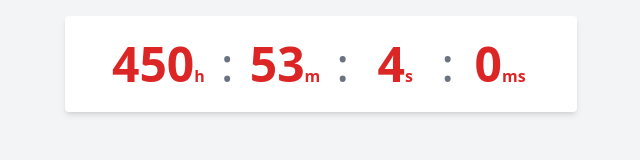
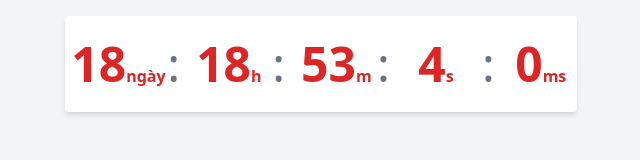
Before and after one commit to fdrbahamit/time_love, a plain HTML site: page time-code.html in a window 1280 px wide. Shown: the whole page, without its empty margins (319-959 px from the left). Drawn offline with nearby package versions, Linux system fonts and the light colour scheme.

Commit message:
date update

```diff
--- a/time-code.html
+++ b/time-code.html
@@ -2,13 +2,22 @@
 <html lang="vi">
 <head>
   <meta charset="UTF-8" />
-  <title>CMS . VM </title>
+  <title>Countdown theo ngày</title>
   <script src="https://unpkg.com/vue@3/dist/vue.global.prod.js"></script>
   <script src="https://cdn.tailwindcss.com"></script>
 </head>
 <body class="bg-gray-100 p-4">
   <div id="app" class="max-w-lg mx-auto bg-white p-6 rounded shadow-md text-center">
     <div class="flex items-center justify-center gap-4 text-5xl font-bold text-red-600">
+      <!-- Ngày -->
+      <div class="min-w-[80px]">
+        <span>{{ days }}</span>
+        <span class="text-base">ngày</span>
+      </div>
+
+      <!-- Dấu : -->
+      <div class="font-normal text-gray-500">:</div>
+
       <!-- Giờ -->
       <div class="min-w-[60px]">
         <span>{{ hours }}</span>
@@ -49,8 +58,11 @@
 
     createApp({
       setup() {
+        // Thay đổi mốc thời gian ở đây
         const endDateTime = new Date("2025-03-22T00:00:00");
 
+        // Khai báo biến phản ứng
+        const days = ref(0);
         const hours = ref(0);
         const minutes = ref(0);
         const seconds = ref(0);
@@ -62,6 +74,7 @@
 
           // Nếu đã qua mốc end
           if (remain <= 0) {
+            days.value = 0;
             hours.value = 0;
             minutes.value = 0;
             seconds.value = 0;
@@ -69,27 +82,38 @@
             return;
           }
 
-          // Tính toán hours, minutes, seconds, ms
+          // Tính toán days, hours, minutes, seconds, ms
           let tmp = remain;
-          hours.value = Math.floor(tmp / 3600000);   // 1h = 3600000 ms
+
+          // 1 ngày = 86400000 ms
+          days.value = Math.floor(tmp / 86400000);
+          tmp = tmp % 86400000;
+
+          // 1 giờ = 3600000 ms
+          hours.value = Math.floor(tmp / 3600000);
           tmp = tmp % 3600000;
 
-          minutes.value = Math.floor(tmp / 60000);   // 1m = 60000 ms
+          // 1 phút = 60000 ms
+          minutes.value = Math.floor(tmp / 60000);
           tmp = tmp % 60000;
 
-          seconds.value = Math.floor(tmp / 1000);    // 1s = 1000 ms
+          // 1 giây = 1000 ms
+          seconds.value = Math.floor(tmp / 1000);
           tmp = tmp % 1000;
 
-          milliseconds.value = tmp;                  // phần dư còn lại
+          // phần còn lại là mili-giây
+          milliseconds.value = tmp;
         }
 
+        // Cập nhật ngay khi load trang + cứ 50ms lại cập nhật 1 lần
         onMounted(() => {
-          updateTime(); // Cập nhật ngay khi load
-          setInterval(updateTime, 50); // Cập nhật mỗi 50ms
+          updateTime();
+          setInterval(updateTime, 50);
         });
 
+        // Trả về để hiển thị trên template
         return {
-          hours, minutes, seconds, milliseconds
+          days, hours, minutes, seconds, milliseconds
         };
       }
     }).mount('#app');
```
